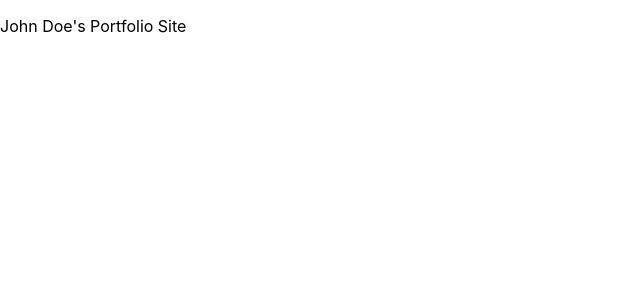
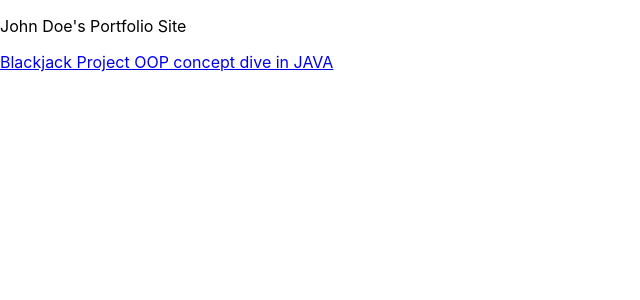
Before and after one commit to bradley121901/tutoring-flask, a React (Create React App) app in the folder tutoring-react-demo/: page / in a window 1280 px wide. Shown: the top 300 px of the page, without its empty margins (0-640 px from the left). Built offline with nearby package versions, Linux system fonts and the light colour scheme.

Commit message:
inital text on webpages

```diff
--- a/tutoring-react-demo/src/App.js
+++ b/tutoring-react-demo/src/App.js
@@ -2,9 +2,18 @@ import './App.css';
 import React from 'react';
 import Blackjack from './Blackjack';
 import Home from './Home';
-import { BrowserRouter as Router, Route, Switch, Link } from 'react-router-dom';
+import { BrowserRouter as Router, Routes, Route, Link } from 'react-router-dom';
 function App() {
-  return Home();
+  return (
+    <Router>
+      <div>
+        <Routes>
+          <Route path="/" element={<Home />} />
+          <Route path="/blackjack" element={<Blackjack />} />
+        </Routes>
+      </div>
+    </Router>
+  );
 }
 
 export default App;
--- a/tutoring-react-demo/src/Home.js
+++ b/tutoring-react-demo/src/Home.js
@@ -4,6 +4,7 @@ function Home() {
   return (
     <div>
       <p>John Doe's Portfolio Site</p>
+      <a href="/blackjack">Blackjack Project OOP concept dive in JAVA</a>
     </div>
   );
 }
```
